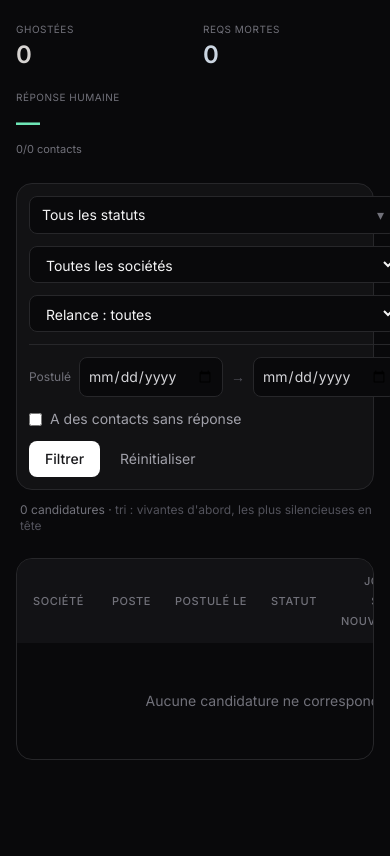
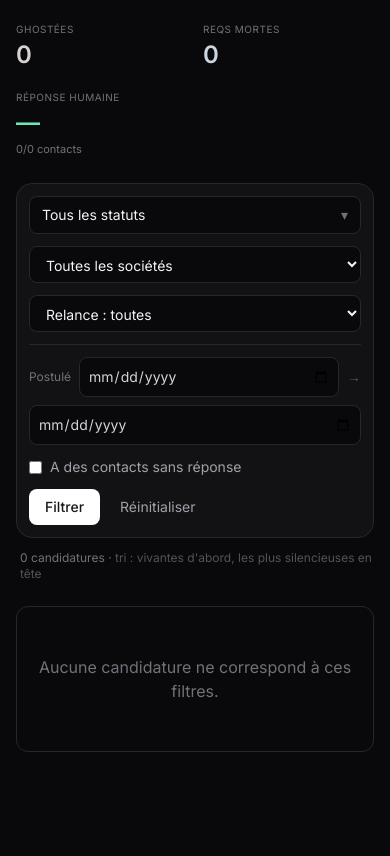
Before and after one commit to yannickD-cmd/Job-scrapper, a FastAPI app: page /applications in a window 390 px wide. Shown: the part 216-1072 px from the top of the page. After the commit the page ends 968 px from the top, so only its background shows below. Run offline with FastAPI, Linux system fonts and the light colour scheme; parts of the project's set-up code (start-up, migrations or seed data) failed here and were passed over; some libraries are stand-ins or nearby versions.

Commit message:
Candidatures: full-width layout and a card view below md
The table was capped at max-w-7xl and min-w-[14rem] on the Poste cell pushed
its intrinsic width past the container, so on a wide screen the page showed
~500px of empty margin on each side AND a horizontal scrollbar that pushed the
Société column off the left edge — the one column you navigate by.

  - the three page containers go full width (w-full px-4 sm:px-6 lg:px-8)
  - the width-forcing classes are gone; Société and Poste wrap instead of
    holding the table open, and percentage widths let the columns share the
    space rather than fight for it
  - Réf ATS moves to xl, Dernier contact to lg, so the mid-range widths drop
    the two least-scanned columns instead of scrolling

Nine columns and a phone cannot be reconciled, so below md the same list
renders as cards instead of a clipped table. Both renderings are built from
shared Jinja macros (status_badge, row_flags, stale_class), so the badge
taxonomy cannot drift between them, and both emit the live/terminal divider.

The filter controls are capped at fixed track widths with a trailing 1fr, so
they stay legible instead of stretching three selects across 1800px, and the
date row wraps and shrinks (min-w-0) rather than holding the form open at
narrow widths.

Verified at 489px, 735px and 1770px: zero horizontal overflow, measured in
the browser rather than eyeballed. 93 rows in both renderings, 17 live above
the divider, the three detail cases unchanged, Offres untouched.

```diff
--- a/web/templates/applications.html
+++ b/web/templates/applications.html
@@ -19,7 +19,7 @@
 </head>
 <body class="bg-zinc-950 text-zinc-100 min-h-screen">
 
-<header class="max-w-7xl mx-auto px-4 sm:px-6 pt-6 sm:pt-8 pb-6">
+<header class="w-full px-4 sm:px-6 lg:px-8 pt-6 sm:pt-8 pb-6">
   {# ---- tab bar, shared with the offers page ---- #}
   <nav class="flex items-center gap-1 mb-6 border-b border-zinc-800">
     <a href="/" class="px-4 py-2 text-sm border-b-2 border-transparent text-zinc-400 hover:text-white">Offres</a>
@@ -76,9 +76,11 @@
   {% endif %}
 </header>
 
-<section class="max-w-7xl mx-auto px-4 sm:px-6 pb-6">
+<section class="w-full px-4 sm:px-6 lg:px-8 pb-6">
   <form method="get" action="/applications"
-        class="grid gap-3 sm:grid-cols-[minmax(0,1fr)_minmax(0,1fr)_auto] items-start bg-zinc-900/60 border border-zinc-800 rounded-2xl p-3 sm:p-4">
+        {# Controls are capped and the trailing 1fr soaks up the rest: on a wide
+           screen a full-bleed form would stretch three selects to 600px each. #}
+        class="grid min-w-0 gap-3 sm:grid-cols-[minmax(0,22rem)_minmax(0,22rem)_minmax(0,16rem)_minmax(0,1fr)] items-start bg-zinc-900/60 border border-zinc-800 rounded-2xl p-3 sm:p-4">
 
     {# ---- statut : multi-select ---- #}
     <div class="relative min-w-0 w-full">
@@ -124,15 +126,19 @@
       {% endfor %}
     </select>
 
-    <div class="sm:col-span-full grid gap-3 sm:grid-cols-[auto_auto_1fr] items-center border-t border-zinc-800 pt-3">
-      <div class="flex items-center gap-2 text-sm text-zinc-400" title="Période de candidature (applied_on), bornes incluses.">
+    {# min-w-0 on the grid and on the date row: a grid item defaults to
+       min-width:auto, and two input[type=date] have a min-content width of
+       ~150px each, so without this the row refuses to shrink, widens the whole
+       form past the viewport and pushes every card off-screen on a phone. #}
+    <div class="sm:col-span-full min-w-0 grid gap-3 sm:grid-cols-[auto_auto_1fr] items-center border-t border-zinc-800 pt-3">
+      <div class="flex flex-wrap items-center gap-2 min-w-0 text-sm text-zinc-400" title="Période de candidature (applied_on), bornes incluses.">
         <span class="text-xs text-zinc-500 whitespace-nowrap">Postulé</span>
         <input type="date" name="date_from" id="date-from" value="{{ date_from }}"
-               class="min-w-0 bg-zinc-950 border rounded-lg px-2 py-2 text-sm focus:outline-none focus:border-zinc-600
+               class="min-w-0 flex-1 basis-32 sm:flex-none sm:basis-auto bg-zinc-950 border rounded-lg px-2 py-2 text-sm focus:outline-none focus:border-zinc-600
                       {% if date_from %}border-sky-600 text-sky-200{% else %}border-zinc-800 text-zinc-300{% endif %}">
         <span class="text-zinc-600">→</span>
         <input type="date" name="date_to" id="date-to" value="{{ date_to }}"
-               class="min-w-0 bg-zinc-950 border rounded-lg px-2 py-2 text-sm focus:outline-none focus:border-zinc-600
+               class="min-w-0 flex-1 basis-32 sm:flex-none sm:basis-auto bg-zinc-950 border rounded-lg px-2 py-2 text-sm focus:outline-none focus:border-zinc-600
                       {% if date_to %}border-sky-600 text-sky-200{% else %}border-zinc-800 text-zinc-300{% endif %}">
       </div>
 
@@ -157,20 +163,55 @@
   </div>
 </section>
 
-<main class="max-w-7xl mx-auto px-4 sm:px-6 pb-24">
-  <div class="border border-zinc-800 rounded-2xl overflow-x-auto">
-    <table class="w-full text-sm">
+<main class="w-full px-4 sm:px-6 lg:px-8 pb-24">
+  {# ---------------------------------------------------------------------
+     Two renderings of the same list, because nine columns and a phone are
+     irreconcilable. md+ gets the table; below that it becomes cards, which
+     is the only honest way to keep every field readable without a
+     horizontal scroller that hides the Société column off-screen.
+     The macros below are shared by both so the two can never drift.
+     --------------------------------------------------------------------- #}
+  {% macro status_badge(a) %}
+    {% set meta = status_meta.get(a.status, (a.status, '', '')) %}
+    <span class="inline-block text-[10px] tracking-wider font-semibold px-1.5 py-0.5 rounded border whitespace-nowrap {{ meta[1] }}"
+          title="{{ meta[2] }}">{{ meta[0]|upper }}</span>
+  {% endmacro %}
+
+  {% macro row_flags(a) %}
+    {% if a.pending_drafts %}
+      <span class="inline-block text-[10px] tracking-wider font-semibold px-1.5 py-0.5 rounded border whitespace-nowrap bg-amber-500/15 text-amber-300 border-amber-500/40"
+            title="Un mail est rédigé dans Gmail pour cette candidature mais n'a pas encore été envoyé.">BROUILLON MAIL</span>
+    {% endif %}
+    {% if a.bounced_contacts %}
+      <span class="inline-block text-[10px] tracking-wider font-semibold px-1.5 py-0.5 rounded border whitespace-nowrap bg-rose-500/20 text-rose-300 border-rose-500/50"
+            title="{{ a.bounced_contacts }} adresse(s) en bounce : le mail n'a jamais atteint un humain.">{{ a.bounced_contacts }} BOUNCED</span>
+    {% endif %}
+  {% endmacro %}
+
+  {# Staleness colour is a live-only signal: a rejection silent for 200 days
+     is not urgent, it is over. #}
+  {% macro stale_class(a) %}
+    {%- if a.is_live and a.days_stale is not none and a.days_stale >= 30 %}text-rose-300
+    {%- elif a.is_live and a.days_stale is not none and a.days_stale >= 7 %}text-amber-300
+    {%- else %}text-zinc-500{% endif -%}
+  {% endmacro %}
+
+  {% set divider_label = '↓ terminées, retirées, ou jamais envoyées' %}
+
+  {# ---- md+ : the table ---- #}
+  <div class="hidden md:block border border-zinc-800 rounded-2xl overflow-hidden">
+    <table class="w-full table-auto text-sm">
       <thead class="bg-zinc-900/70 text-zinc-500 text-[11px] uppercase tracking-wider">
         <tr>
-          <th class="text-left font-medium px-4 py-3">Société</th>
+          <th class="text-left font-medium px-4 py-3 w-[15%]">Société</th>
           <th class="text-left font-medium px-3 py-3">Poste</th>
-          <th class="text-left font-medium px-3 py-3 hidden lg:table-cell">Réf ATS</th>
-          <th class="text-left font-medium px-3 py-3 whitespace-nowrap">Postulé le</th>
-          <th class="text-left font-medium px-3 py-3">Statut</th>
-          <th class="text-right font-medium px-3 py-3" title="Jours écoulés depuis la dernière touche, ou depuis la candidature s'il n'y a jamais eu de touche.">Jours sans<br>nouvelle</th>
-          <th class="text-right font-medium px-3 py-3">Contacts</th>
-          <th class="text-right font-medium px-3 py-3" title="Touches entrantes de type réponse humaine ou invitation à un entretien.">Réponses<br>humaines</th>
-          <th class="text-left font-medium px-3 py-3 whitespace-nowrap hidden md:table-cell">Dernier contact</th>
+          <th class="text-left font-medium px-3 py-3 w-[9%] hidden xl:table-cell">Réf ATS</th>
+          <th class="text-left font-medium px-3 py-3 w-[8%]">Postulé le</th>
+          <th class="text-left font-medium px-3 py-3 w-[11%]">Statut</th>
+          <th class="text-right font-medium px-3 py-3 w-[7%]" title="Jours écoulés depuis la dernière touche, ou depuis la candidature s'il n'y a jamais eu de touche.">Jours sans<br>nouvelle</th>
+          <th class="text-right font-medium px-3 py-3 w-[6%]">Contacts</th>
+          <th class="text-right font-medium px-3 py-3 w-[7%]" title="Touches entrantes de type réponse humaine ou invitation à un entretien.">Réponses<br>humaines</th>
+          <th class="text-left font-medium px-3 py-3 w-[9%] hidden lg:table-cell">Dernier contact</th>
         </tr>
       </thead>
       <tbody class="divide-y divide-zinc-800/70">
@@ -181,39 +222,31 @@
           {% if ns.prev_rank is not none and ns.prev_rank == 0 and a.rank != 0 %}
             <tr class="bg-zinc-900/40">
               <td colspan="9" class="px-4 py-1.5 text-[11px] uppercase tracking-wider text-zinc-600">
-                ↓ terminées, retirées, ou jamais envoyées
+                {{ divider_label }}
               </td>
             </tr>
           {% endif %}
           {% set ns.prev_rank = a.rank %}
-          {% set meta = status_meta.get(a.status, (a.status, '', '')) %}
           <tr data-app-id="{{ a.id }}"
               class="app-row cursor-pointer hover:bg-zinc-900/60 transition
                      {% if a.status == 'draft' %}bg-amber-500/[0.07] border-l-2 border-l-amber-500{% elif not a.is_live and a.status != 'offer' %}opacity-60{% endif %}">
-            <td class="px-4 py-3 font-medium whitespace-nowrap">{{ a.company }}</td>
-            <td class="px-3 py-3 text-zinc-300 min-w-[14rem]">
+            {# No whitespace-nowrap on the two text columns: forcing them wide
+               is what pushed the table into a horizontal scroller and clipped
+               Société off the left edge. Long names wrap instead. #}
+            <td class="px-4 py-3 font-medium break-words">{{ a.company }}</td>
+            <td class="px-3 py-3 text-zinc-300 break-words">
               {{ a.role }}
-              {% if a.pending_drafts %}
-                <span class="ml-1 text-[10px] tracking-wider font-semibold px-1.5 py-0.5 rounded border bg-amber-500/15 text-amber-300 border-amber-500/40"
-                      title="Un mail est rédigé dans Gmail pour cette candidature mais n'a pas encore été envoyé.">BROUILLON MAIL</span>
-              {% endif %}
-              {% if a.bounced_contacts %}
-                <span class="ml-1 text-[10px] tracking-wider font-semibold px-1.5 py-0.5 rounded border bg-rose-500/20 text-rose-300 border-rose-500/50"
-                      title="{{ a.bounced_contacts }} adresse(s) en bounce : le mail n'a jamais atteint un humain.">{{ a.bounced_contacts }} BOUNCED</span>
-              {% endif %}
+              <span class="inline-flex flex-wrap gap-1 align-middle">{{ row_flags(a) }}</span>
             </td>
-            <td class="px-3 py-3 text-zinc-500 font-mono text-xs hidden lg:table-cell">{{ a.req_ref or '—' }}</td>
-            <td class="px-3 py-3 text-zinc-400 whitespace-nowrap">{{ a.applied_on.strftime('%Y-%m-%d') if a.applied_on else '—' }}</td>
-            <td class="px-3 py-3 whitespace-nowrap">
-              <span class="text-[10px] tracking-wider font-semibold px-1.5 py-0.5 rounded border {{ meta[1] }}" title="{{ meta[2] }}">{{ meta[0]|upper }}</span>
+            <td class="px-3 py-3 text-zinc-500 font-mono text-xs break-all hidden xl:table-cell">{{ a.req_ref or '—' }}</td>
+            <td class="px-3 py-3 text-zinc-400 tabular-nums">{{ a.applied_on.strftime('%Y-%m-%d') if a.applied_on else '—' }}</td>
+            <td class="px-3 py-3">
+              {{ status_badge(a) }}
               {% if a.close_reason and a.status in ('closed', 'withdrawn') %}
                 <div class="text-[10px] text-zinc-500 mt-1">{{ a.close_reason }}</div>
               {% endif %}
             </td>
-            <td class="px-3 py-3 text-right tabular-nums
-                       {% if a.is_live and a.days_stale is not none and a.days_stale >= 30 %}text-rose-300
-                       {% elif a.is_live and a.days_stale is not none and a.days_stale >= 7 %}text-amber-300
-                       {% else %}text-zinc-500{% endif %}">
+            <td class="px-3 py-3 text-right tabular-nums {{ stale_class(a) }}">
               {{ a.days_stale if a.days_stale is not none else '—' }}
             </td>
             <td class="px-3 py-3 text-right tabular-nums {% if a.contact_count %}text-zinc-300{% else %}text-zinc-600{% endif %}">
@@ -222,7 +255,7 @@
             <td class="px-3 py-3 text-right tabular-nums {% if a.human_replies %}text-emerald-300 font-medium{% else %}text-zinc-600{% endif %}">
               {{ a.human_replies }}
             </td>
-            <td class="px-3 py-3 text-zinc-400 whitespace-nowrap hidden md:table-cell">
+            <td class="px-3 py-3 text-zinc-400 tabular-nums hidden lg:table-cell">
               {{ a.last_touch_on.strftime('%Y-%m-%d') if a.last_touch_on else '—' }}
             </td>
           </tr>
@@ -232,11 +265,45 @@
       </tbody>
     </table>
   </div>
+
+  {# ---- below md : cards ---- #}
+  <div class="md:hidden space-y-2">
+    {% set ns2 = namespace(prev_rank=none) %}
+    {% for a in applications %}
+      {% if ns2.prev_rank is not none and ns2.prev_rank == 0 and a.rank != 0 %}
+        <div class="pt-3 pb-1 text-[11px] uppercase tracking-wider text-zinc-600">{{ divider_label }}</div>
+      {% endif %}
+      {% set ns2.prev_rank = a.rank %}
+      <button type="button" data-app-id="{{ a.id }}"
+              class="app-row w-full text-left border rounded-xl p-3.5 transition hover:bg-zinc-900/60
+                     {% if a.status == 'draft' %}border-amber-500/50 bg-amber-500/[0.07]{% else %}border-zinc-800 bg-zinc-900/30{% endif %}
+                     {% if not a.is_live and a.status not in ('offer', 'draft') %}opacity-60{% endif %}">
+        <div class="flex items-start justify-between gap-2">
+          <span class="font-medium break-words">{{ a.company }}</span>
+          {{ status_badge(a) }}
+        </div>
+        <div class="text-sm text-zinc-300 mt-1 break-words">{{ a.role }}</div>
+        <div class="flex flex-wrap gap-1 mt-1.5">{{ row_flags(a) }}</div>
+        <div class="flex flex-wrap items-baseline gap-x-3 gap-y-1 mt-2.5 pt-2.5 border-t border-zinc-800/70 text-xs text-zinc-500">
+          <span class="tabular-nums">Postulé {{ a.applied_on.strftime('%Y-%m-%d') if a.applied_on else '—' }}</span>
+          <span class="{{ stale_class(a) }} tabular-nums">
+            {{ a.days_stale if a.days_stale is not none else '—' }} j sans nouvelle
+          </span>
+          <span class="{% if a.contact_count %}text-zinc-400{% endif %} tabular-nums">{{ a.contact_count }} contact{{ 's' if a.contact_count != 1 }}</span>
+          <span class="{% if a.human_replies %}text-emerald-300 font-medium{% endif %} tabular-nums">{{ a.human_replies }} réponse{{ 's' if a.human_replies != 1 }}</span>
+          {% if a.req_ref %}<span class="font-mono break-all">{{ a.req_ref }}</span>{% endif %}
+          {% if a.close_reason and a.status in ('closed', 'withdrawn') %}<span>{{ a.close_reason }}</span>{% endif %}
+        </div>
+      </button>
+    {% else %}
+      <div class="px-5 py-12 text-center text-zinc-500 border border-zinc-800 rounded-xl">Aucune candidature ne correspond à ces filtres.</div>
+    {% endfor %}
+  </div>
 </main>
 
 <!-- Detail panel -->
 <div id="modal" class="hidden fixed inset-0 z-50 bg-black/70 backdrop-blur-sm flex items-start sm:items-center justify-center p-2 sm:p-4">
-  <div class="bg-zinc-900 border border-zinc-800 rounded-2xl max-w-3xl w-full max-h-[92vh] sm:max-h-[88vh] overflow-hidden flex flex-col">
+  <div class="bg-zinc-900 border border-zinc-800 rounded-2xl max-w-5xl w-full max-h-[92vh] sm:max-h-[88vh] overflow-hidden flex flex-col">
     <div class="flex items-start justify-between gap-4 px-5 sm:px-6 py-4 border-b border-zinc-800">
       <div class="min-w-0">
         <div id="m-role" class="text-lg sm:text-xl font-semibold leading-tight"></div>
```
